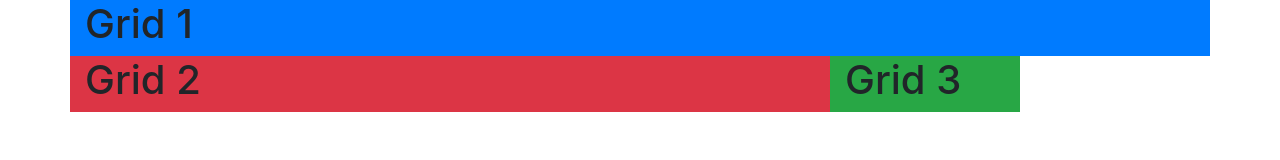
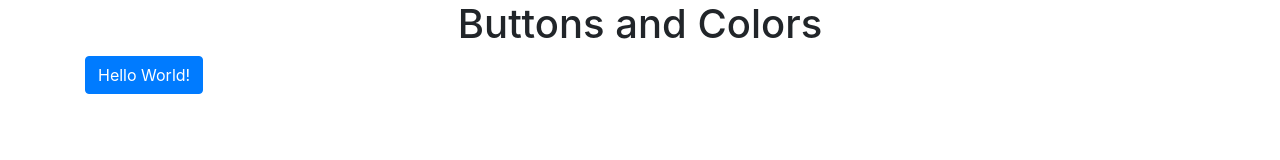
Before and after one commit to BlakeLReeves/Intro-to-Bootstrap-4, a plain HTML site: page index.html in a window 1280 px wide. Drawn offline with nearby package versions, Linux system fonts and the light colour scheme.

Commit message:
Added button

```diff
--- a/index.html
+++ b/index.html
@@ -12,16 +12,10 @@
 <body>
 
     <div class="container">
+        <h1 class="text-center">Buttons and Colors</h1>
         <div class="row">
-            <div class="col-sm-2 col-md-6 col-lg-12 bg-primary">
-                <h1>Grid 1</h1>
-            </div>
-            <div class="col-sm-8 bg-danger">
-                <h1>Grid 2</h1>
-            </div>
-            <div class="col-sm-2 bg-success">
-                <h1>Grid 3</h1>
-            </div>
+            <div class="col">
+                <div class="btn btn-primary">Hello World!</div>
         </div>
     </div>
 
```
